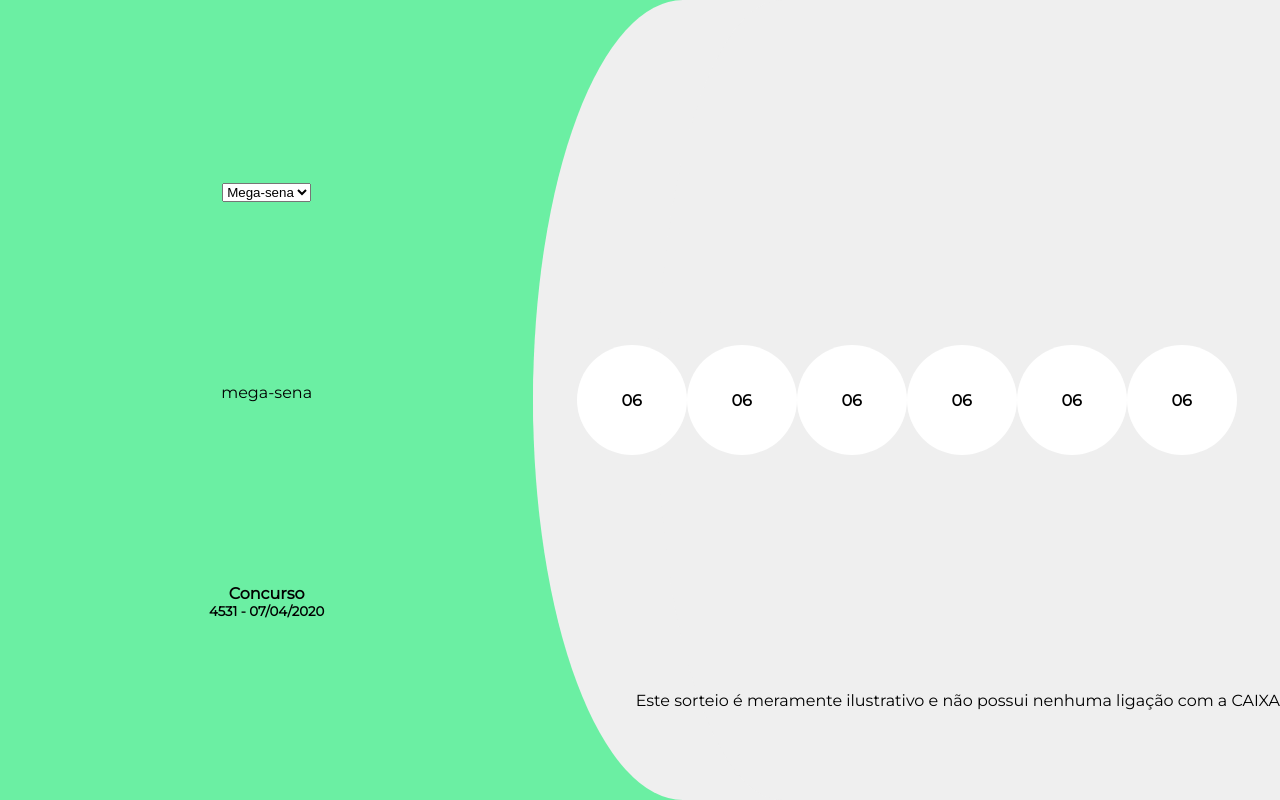
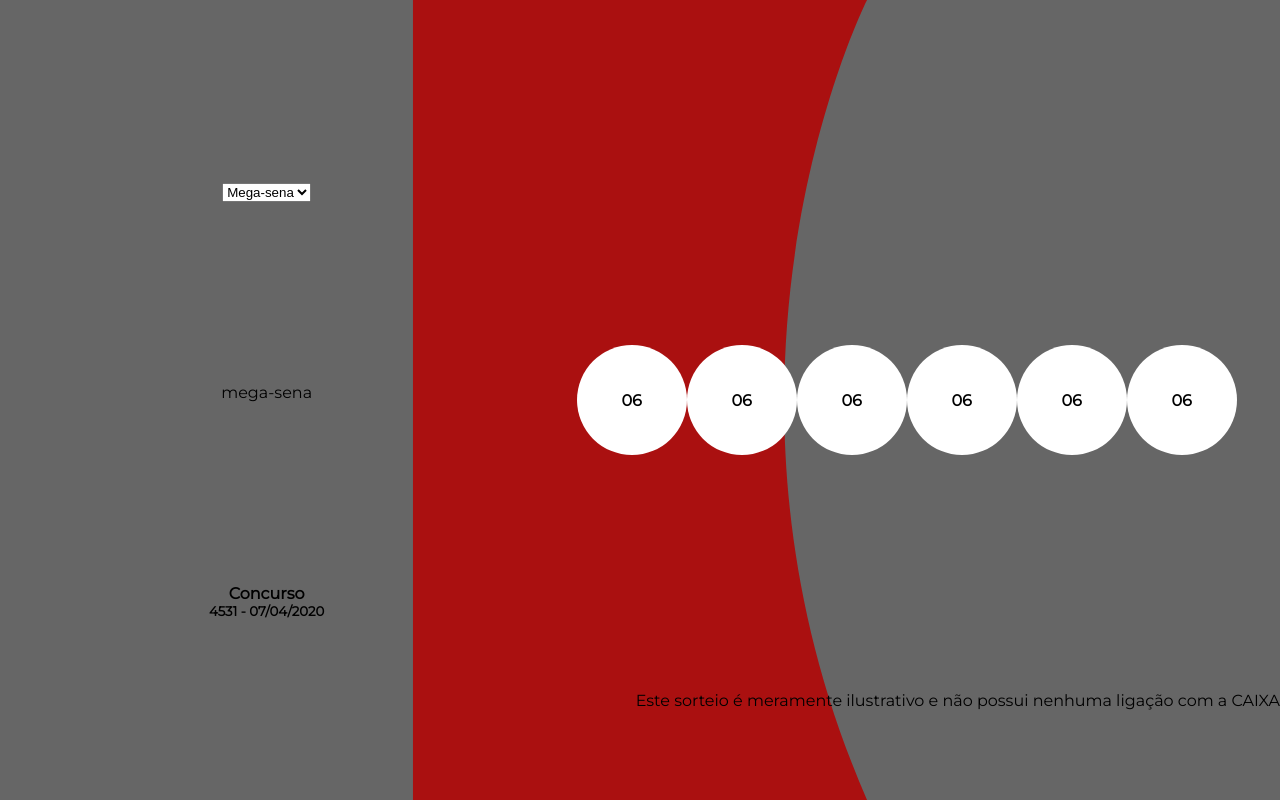
Before and after one commit to AdrianAmerico/desafio-brainn, a React (Create React App) app: page / in a window 1280 px wide. Built offline with nearby package versions, Linux system fonts and the light colour scheme.

Commit message:
inserido svg, porem nao esta funcional o background

```diff
--- a/public/index.html
+++ b/public/index.html
@@ -10,6 +10,24 @@
   <link rel="preconnect" href="https://fonts.gstatic.com" crossorigin>
   <link href="https://fonts.googleapis.com/css2?family=Montserrat&display=swap" rel="stylesheet">
   <title>React App</title>
+  <style>
+    * {
+      padding: 0;
+      margin: 0;
+      box-sizing: border-box;
+    }
+
+    html,
+    body, #root {
+      max-width: 100vw;
+      height: 100vh;
+      font-family: 'montserrat', sans-serif;
+    }
+
+    button {
+      cursor: pointer;
+    }
+  </style>
 </head>
 
 <body>
--- a/src/App.tsx
+++ b/src/App.tsx
@@ -1,12 +1,7 @@
 import Router from './Router';
-import './styles/global.module.scss';
 
 function App() {
-  return (
-    <div>
-      <Router />
-    </div>
-  );
+  return <Router />;
 }
 
 export default App;
--- /dev/null
+++ b/src/assets/Background.tsx
@@ -0,0 +1,33 @@
+import * as React from 'react';
+
+export const Background: React.FC<React.SVGProps<SVGSVGElement>> = (props) => {
+  return (
+    <svg
+      viewBox="0 0 613 1080"
+      fill="none"
+      {...props}
+      style={{
+        width: ' 100%',
+        height: ' 100%',
+        position: 'absolute',
+        background: 'cover',
+        backgroundRepeat: 'no-repeat',
+        backgroundSize: 'contain',
+        backgroundPosition: 'top',
+        zIndex: -1000,
+        backgroundColor: '#666',
+      }}
+    >
+      <path
+        width="100%"
+        height="100%"
+        d="M613 0C613 0 361.26 501.011 613 1080H0V0H613Z"
+        fill={props.fill}
+      />
+    </svg>
+  );
+};
+
+Background.defaultProps = {
+  fill: '#aa1010',
+};
--- a/src/pages/HomePage/homePage.module.scss
+++ b/src/pages/HomePage/homePage.module.scss
@@ -3,9 +3,11 @@
 .root {
   display: flex;
   flex-direction: row;
-  background-color: $mega-sena;
-  width: 100vw;
-  height: 100vh;
+  width: 100%;
+  height: 100%;
+  // background-position: center;
+  // background-repeat: no-repeat;
+  // background-size: cover;
 
   .leftSide {
     background-color: inherit;
@@ -17,38 +19,12 @@
     text-align: center;
   }
   .rigthSide {
-    background-color: $white;
     flex: 7;
     display: flex;
     height: 100%;
-    border-radius: 50% 0 0 50%;
     flex-direction: column;
     justify-content: space-between;
-    z-index: 0;
-    background-color: #efefef;
-    position: relative;
 
-    &:before {
-      content: '';
-      position: absolute;
-      top: 0;
-      width: 100%;
-      height: 100%;
-      background-color: $white;
-      border-radius: 50% 0 0 50%;
-      max-width: 300px;
-      background-color: #efefef;
-    }
-    &:after {
-      content: '';
-      position: absolute;
-      border-radius: 50% 0 0 50%;
-      height: 100%;
-      background: $white;
-      min-width: 250px;
-      right: 50%;
-      background-color: #efefef;
-    }
     .rightSideContainer {
       margin: 0 auto;
       width: 90%;
@@ -56,7 +32,6 @@
       position: relative;
       width: 100%;
       height: 100%;
-      z-index: 1000;
       flex-direction: column;
       align-content: center;
       justify-content: space-evenly;
--- a/src/pages/HomePage/index.tsx
+++ b/src/pages/HomePage/index.tsx
@@ -1,9 +1,12 @@
 import React from 'react';
+import { Background } from '../../assets/Background';
 import Numbers from '../../components/Numbers';
 import styles from './homePage.module.scss';
 
 const HomePage: React.FC = () => {
   return (
+    <>
+      <Background />
       <div className={styles.root}>
         <div className={styles.leftSide}>
           <div>
@@ -36,13 +39,14 @@
             </section>
             <div className={styles.footer}>
               <span>
-              Este sorteio é meramente ilustrativo e não possui nenhuma ligação
-              com a CAIXA
+                Este sorteio é meramente ilustrativo e não possui nenhuma
+                ligação com a CAIXA
               </span>
             </div>
           </div>
         </div>
       </div>
+    </>
   );
 };
 
--- a/src/styles/global.module.scss
+++ /dev/null
@@ -1,15 +0,0 @@
-* {
-    padding: 0;
-    margin: 0;
-    box-sizing: border-box;
-}
-
-html, body {
-    max-width: 100vw;
-    min-height: 100vh;
-    font-family: 'montserrat', sans-serif;
-}
-
-button {
-    cursor: pointer;
-}
```
Lines whose indentation alone changed are shown as unchanged.
